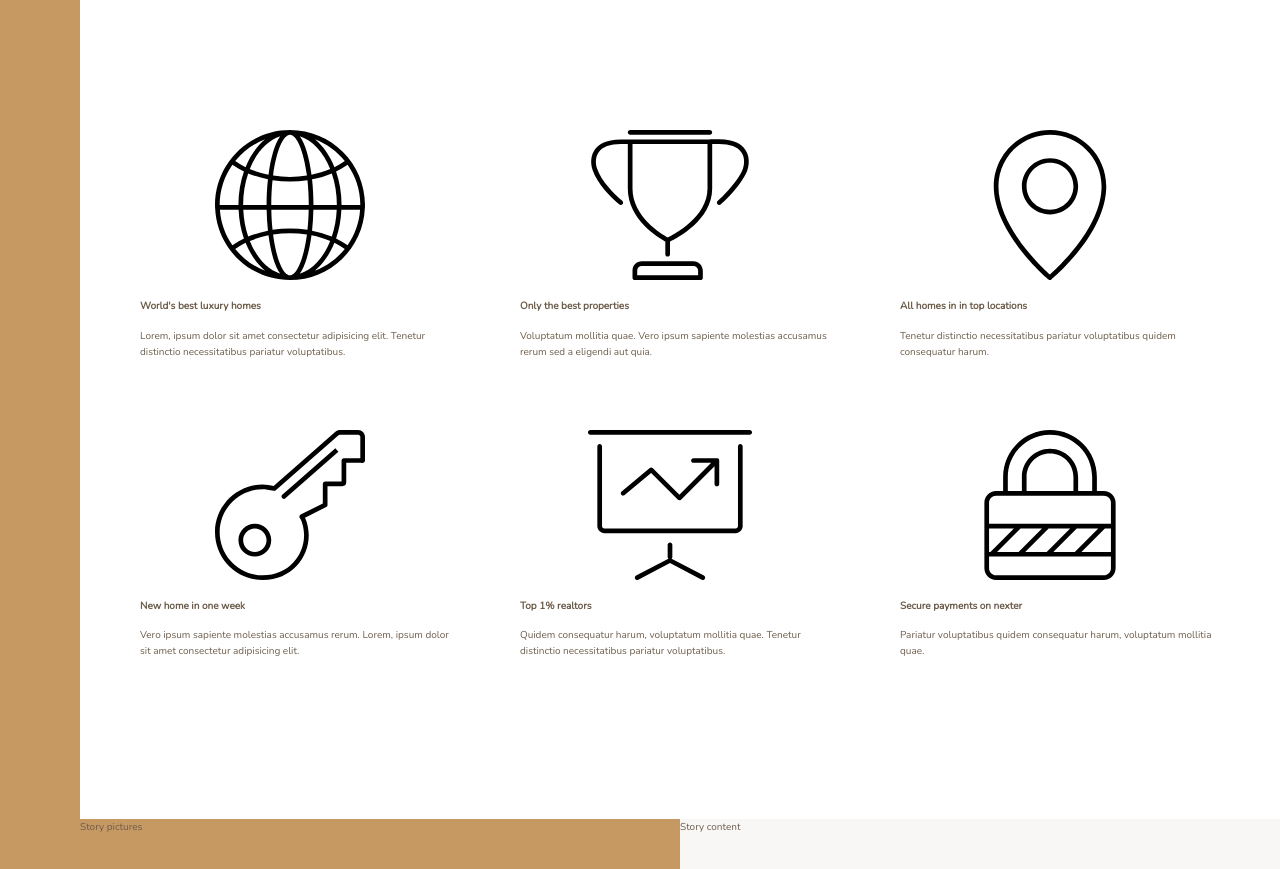
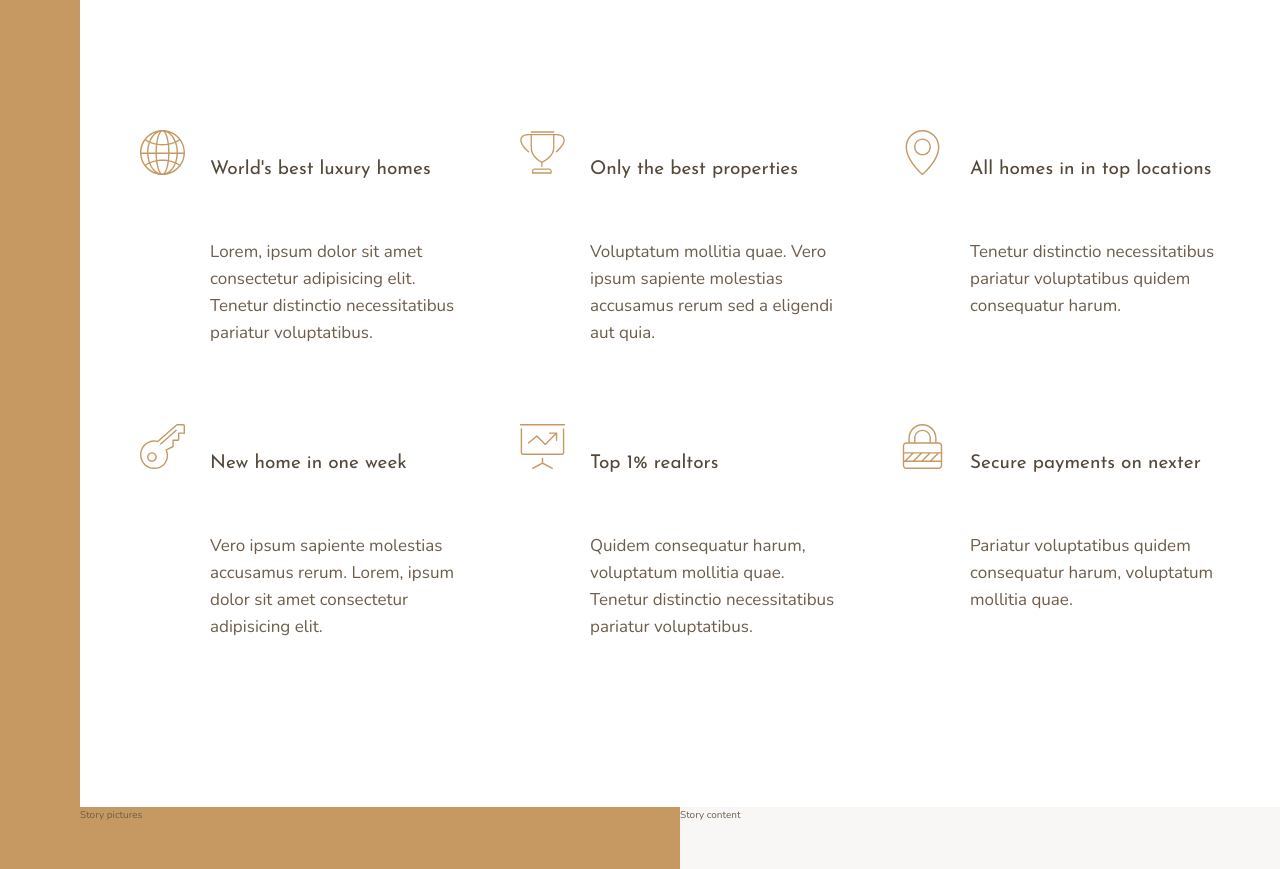
Before and after one commit to IngaGd/Nexter, a website: page index.html in a window 1280 px wide. Shown: the part 660-1529 px from the top of the page. Drawn offline with nearby package versions, Linux system fonts and the light colour scheme.

Commit message:
features section

```diff
--- a/sass/_features.scss
+++ b/sass/_features.scss
@@ -2,6 +2,25 @@
     grid-column: center-start / center-end;
     margin: 15rem 0;
     display: grid;
-    grid-template-columns: repeat(3, 1fr);
+    //grid-template-columns: repeat(3, 1fr);
+    grid-template-columns: repeat(auto-fit, minmax(25rem, 1fr));
     gap: 6rem;
+    align-items: start;
 }
+
+.feature {
+    display: grid;
+    grid-template-columns: min-content 1fr;
+    row-gap: 1rem;
+    column-gap: 2.5rem;
+    &__icon {
+        fill: $color-primary;
+        width: 4.5rem;
+        height: 4.5rem;
+        grid-row: 1 / span 2;
+        transform: translateY(-1);
+    }
+    &__text {
+        font-size: 1.7rem;
+    }
+}
--- a/sass/_typography.scss
+++ b/sass/_typography.scss
@@ -0,0 +1,25 @@
+%heading {
+    font-family: $font-display;
+    font-weight: 400;
+}
+
+.heading-1 {
+    @extend %heading;
+}
+.heading-2 {
+    @extend %heading;
+}
+.heading-3 {
+    @extend %heading;
+}
+.heading-4 {
+    @extend %heading;
+    font-size: 1.9rem;
+
+    &--light {
+        color: $color-grey-light-1;
+    }
+    &--dark {
+        color: $color-grey-dark-1;
+    }
+}
```
Also changed, not shown: css/main.css, 1 other file.
